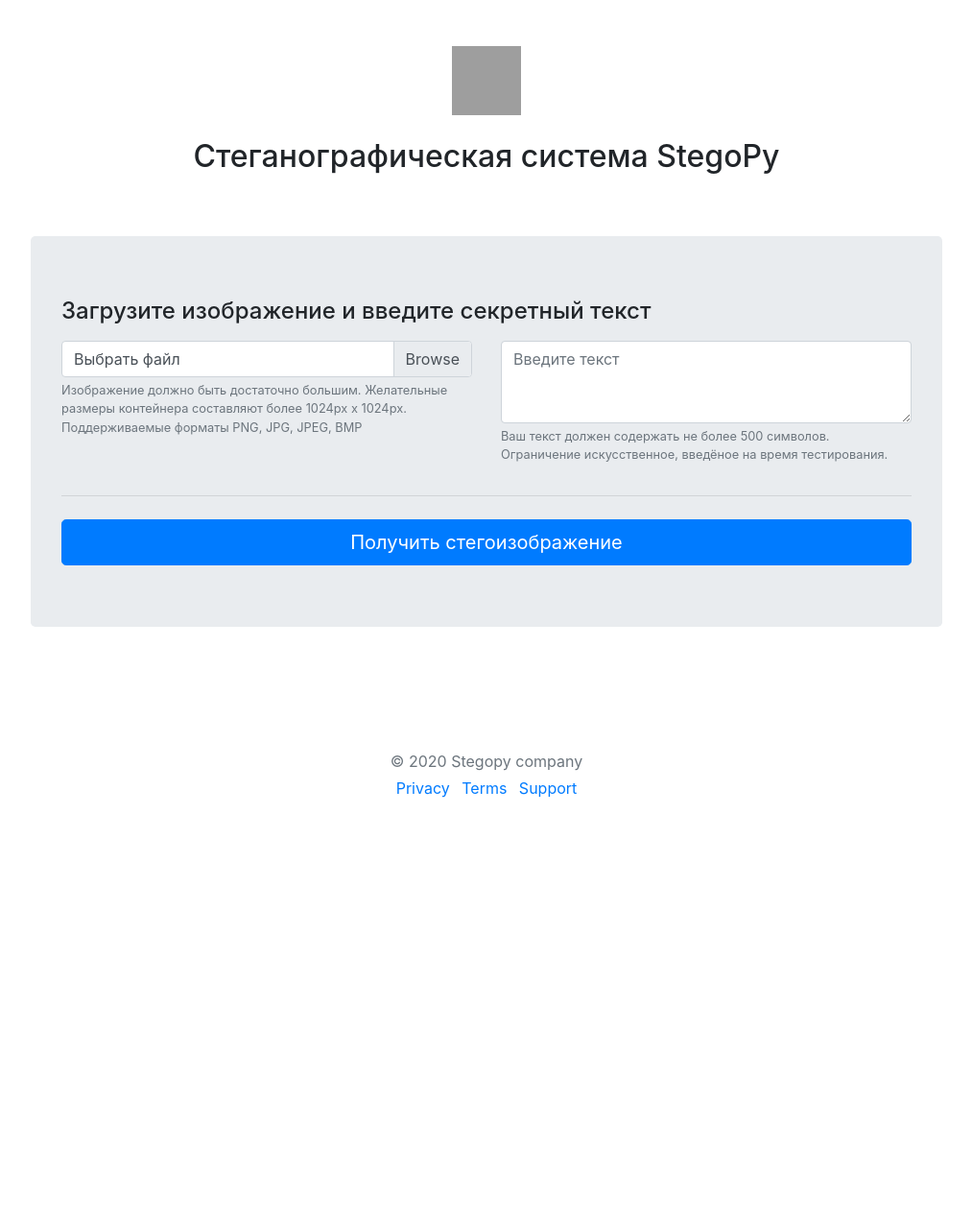
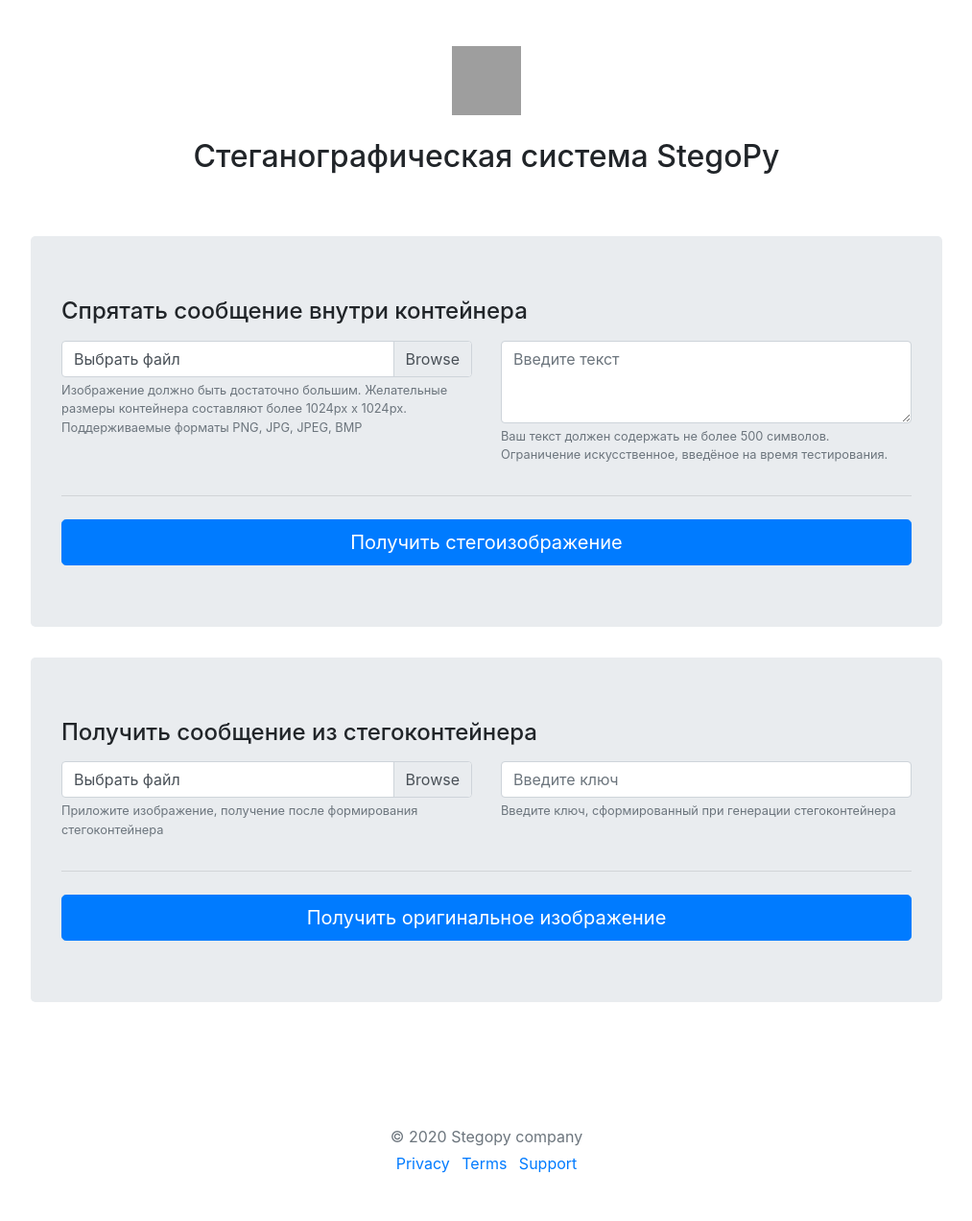
Before and after one commit to 1v1expert/stegopy, a Django app: template app/templates/index.html in a window 1280 px wide. Shown: the whole page at 96% size, without its empty margins (133-1146 px from the left). Before the commit the page ends 831 px from the top, so only its background shows below. Run offline with Django 3.2, Linux system fonts and the light colour scheme; the template is opened without the code that fills it: values that come from a table or form of the project are taken from there, others are empty; some libraries are stand-ins or nearby versions; grey boxes are pictures that could not be loaded.

Commit message:
has been added revert method

```diff
--- a/app/forms.py
+++ b/app/forms.py
@@ -3,7 +3,7 @@ from django import forms
 from app.models import Steganographic
 
 
-class UploadDataForm(ModelForm):
+class EncryptForm(ModelForm):
     original_image = forms.ImageField(widget=forms.ClearableFileInput(attrs={"class": "custom-file-input",
                                                                              "accept": "image/png, "
                                                                                        "image/jpeg, "
@@ -19,3 +19,20 @@ class UploadDataForm(ModelForm):
     class Meta:
         model = Steganographic
         fields = ['original_image', 'text']
+
+
+class DecryptForm(ModelForm):
+    stego_image = forms.ImageField(widget=forms.ClearableFileInput(attrs={"class": "custom-file-input",
+                                                                          "accept": "image/png, "
+                                                                                    "image/jpeg, "
+                                                                                    "image/bmp, "
+                                                                                    "image/jpg"}))
+    key = forms.CharField(widget=forms.TextInput(attrs={"class": "form-control",
+                                                        "placeholder": "Введите ключ",
+                                                        }))
+
+    # widget=forms.TextInput(attrs={'autofocus': True, 'class': 'form-control', 'placeholder': "Введите код подтверждения"}))
+
+    class Meta:
+        model = Steganographic
+        fields = ['stego_image', 'key']
--- a/app/models.py
+++ b/app/models.py
@@ -23,6 +23,8 @@ class Steganographic(models.Model):
 
     fractal_key_with_watermark = models.ImageField(upload_to='images/fractal_with_watermark/', null=True, blank=True,
                                                    verbose_name='Ключ со встроенным ЦВЗ')
+
+    key = models.CharField(null=True, blank=True, max_length=300, verbose_name='Ключ для формирования фрактала')
 
     is_decrypt = models.BooleanField(default=True, verbose_name='Сокрытие')
     is_ok = models.BooleanField(default=False, verbose_name='Успешно')
--- a/app/templates/index.html
+++ b/app/templates/index.html
@@ -5,7 +5,7 @@
 <div class="row justify-content-center">
 
     <div class="col-md-10 align-self-center jumbotron">
-        <h4 class="mb-3">Загрузите изображение и введите секретный текст</h4>
+        <h4 class="mb-3">Спрятать сообщение внутри контейнера</h4>
         <h5 style="text-align: center; color: #dc3545">{{ error }}</h5>
         <form class="needs-validation" id="stegano_form" method="post" enctype="multipart/form-data">
             <div class="row">
@@ -14,10 +14,10 @@
 
                 <div class="col-md-6 mb-3">
                     <div class="custom-file">
-                        {{ form.original_image }}
+                        {{ encrypt_form.original_image }}
                         <!--<input type="file" class="" id="customFile">-->
                         <label class="custom-file-label" for="id_original_image">Выбрать файл</label>
-                        <small id="imageHelpBlock" class="form-text text-muted">
+                        <small id="imageHelpBlockOriginal_image" class="form-text text-muted">
                             Изображение должно быть достаточно большим. Желательные размеры контейнера составляют
                             более 1024px x 1024px. Поддерживаемые форматы PNG, JPG, JPEG, BMP
                         </small>
@@ -26,9 +26,9 @@
                 </div>
 
                 <div class="col-md-6 mb-3">
-                    {{ form.text }}
+                    {{ encrypt_form.text }}
                     <!--<small class="text-muted">Full name as displayed on card</small>-->
-                    <small id="textHelpBlock" class="form-text text-muted">
+                    <small id="textHelpBlockText" class="form-text text-muted">
                         Ваш текст должен содержать не более 500 символов.
                         Ограничение искусственное, введёное на время тестирования.
                     </small>
@@ -41,6 +41,48 @@
 
             <hr class="mb-4">
             <button class="btn btn-primary btn-lg btn-block" type="submit">Получить стегоизображение</button>
+        </form>
+    </div>
+</div>
+
+
+<div class="row justify-content-center">
+
+    <div class="col-md-10 align-self-center jumbotron">
+        <h4 class="mb-3">Получить сообщение из стегоконтейнера</h4>
+        <h5 style="text-align: center; color: #dc3545">{{ error }}</h5>
+        <form class="needs-validation" id="stegano_form" method="post" enctype="multipart/form-data">
+            <div class="row">
+
+                {% csrf_token %}
+
+                <div class="col-md-6 mb-3">
+                    <div class="custom-file">
+                        {{ decrypt_form.stego_image }}
+                        <!--<input type="file" class="" id="customFile">-->
+                        <label class="custom-file-label" for="id_stego_image">Выбрать файл</label>
+                        <small id="imageHelpBlockstego_image" class="form-text text-muted">
+                            Приложите изображение, получение после формирования стегоконтейнера
+                        </small>
+                    </div>
+
+                </div>
+
+                <div class="col-md-6 mb-3">
+                    {{ decrypt_form.key }}
+                    <!--<small class="text-muted">Full name as displayed on card</small>-->
+                    <small id="textHelpBlockKey" class="form-text text-muted">
+                        Введите ключ, сформированный при генерации стегоконтейнера
+                    </small>
+                    <!--<div class="invalid-feedback">-->
+                    <!--Name on card is required-->
+                    <!--</div>-->
+                </div>
+            </div>
+
+
+            <hr class="mb-4">
+            <button class="btn btn-primary btn-lg btn-block" type="submit">Получить оригинальное изображение</button>
         </form>
     </div>
 </div>
```
Also changed, not shown: app/templates/result.html (+17 -17 lines), app/views.py (+31 -26 lines), app/migrations/0006_steganographic_key.py (added).
